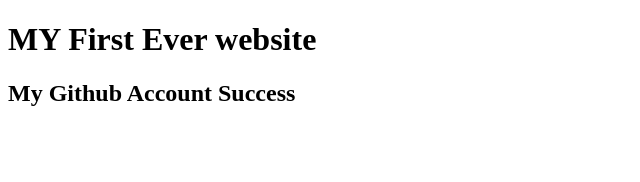
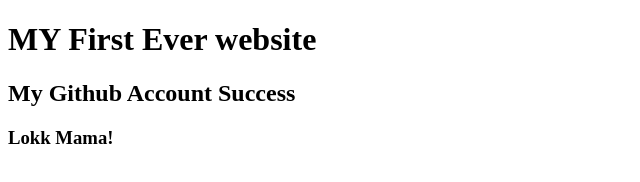
Before and after one commit to tawohidujjaman/Recall-Second-Website, a plain HTML site: page index.html in a window 1280 px wide. Shown: the whole page, without its empty margins (0-640 px from the left). Drawn offline with Linux system fonts and the light colour scheme.

Commit message:
learn github

```diff
--- a/index.html
+++ b/index.html
@@ -9,5 +9,6 @@
 <body>
    <h1>MY First Ever website</h1>
    <h2>My Github Account Success</h2>
+   <h3>Lokk Mama!</h3>
 </body>
 </html>
```
